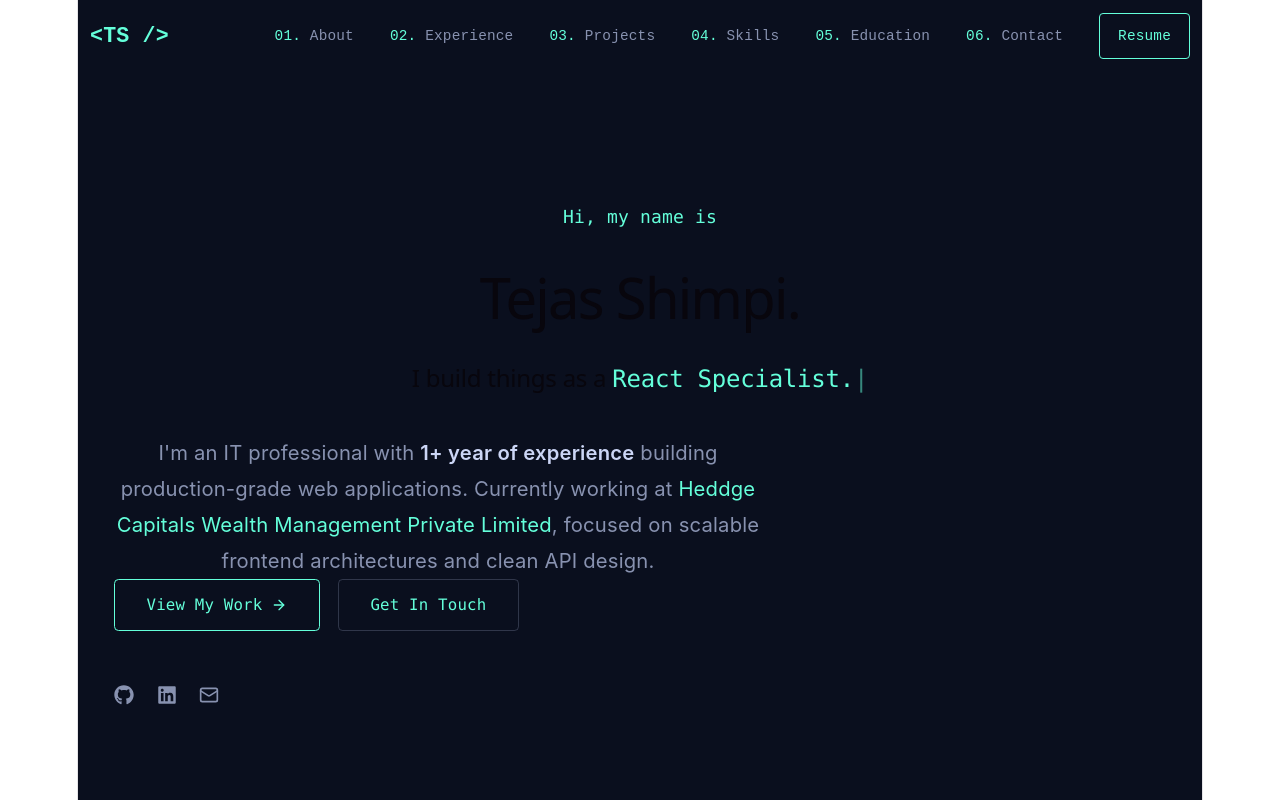
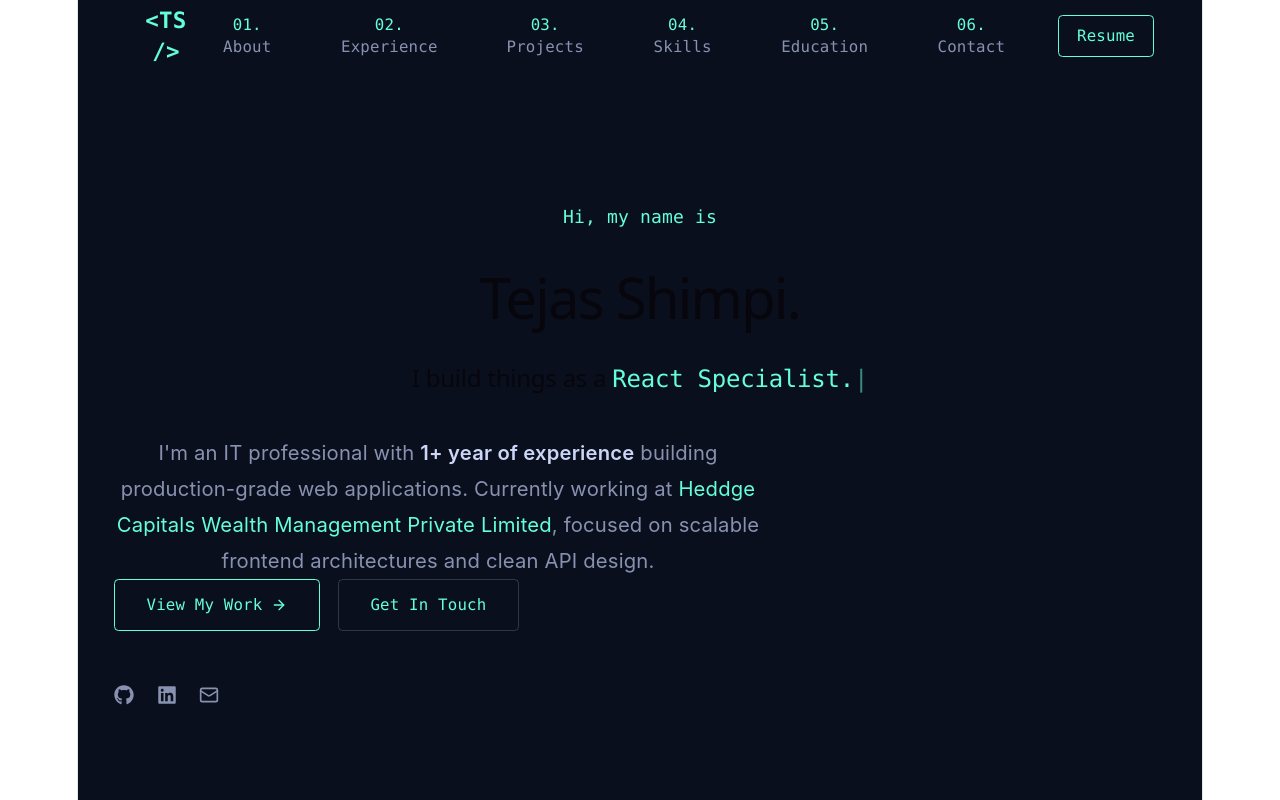
Before and after one commit to Tejas9420190282/new_Portfollio, a React (Vite) app: page / in a window 1280 px wide. Shown: the top 800 px of the page. Built offline with nearby package versions, Linux system fonts and the light colour scheme.

Commit message:
updates in Education.jsx and Navbar.jsx

```diff
--- a/src/components/Education.jsx
+++ b/src/components/Education.jsx
@@ -12,18 +12,18 @@ export default function Education() {
     <Section id="education" style={{ background: "#0a0f1e" }}>
       <SectionHeading number="05" title="Education" />
 
-      <div className="grid grid-cols-1 md:grid-cols-2 gap-8">
+      <div>
         {/* Education */}
         <div>
           <h3 className="flex items-center gap-2 mb-6 font-mono text-sm text-[#64ffda]">
             <GraduationCap size={16} />
             Degree
           </h3>
-
+          <div className="grid grid-cols-1 lg:grid-cols-2 gap-6">
             {EDUCATION.map((e, i) => (
               <div
                 key={i}
-              className="bg-[#112240] border border-[#64ffda1a] rounded-md p-6 hover:border-[#64ffda55] transition-colors duration-300"
+                className="bg-[#112240] border  border-[#64ffda1a] rounded-md p-6 hover:border-[#64ffda55] transition-colors duration-300"
               >
                 <h4 className="text-[#ccd6f6] text-base font-semibold font-sans mb-1">
                   {e.degree}
@@ -49,6 +49,8 @@ export default function Education() {
                 </div>
               </div>
             ))}
+          </div>
+        </div>
       </div>
 
       {/* Certifications */}
@@ -83,7 +85,6 @@ export default function Education() {
           </div>
         </div>
         */}
-      </div>
     </Section>
   );
 }
--- a/src/components/Navbar.jsx
+++ b/src/components/Navbar.jsx
@@ -1,10 +1,9 @@
 // Navbar.jsx
 
 import { useEffect, useState } from "react";
+import { Menu, X } from "lucide-react";
 import { NAV_LINKS } from "../data/navLinks";
-import { Menu, X } from "lucide-react";
 import scrollTo from "../utils/scrollTo";
-
 import resume from "../assets/TejasShimpi_Experiance_CV_Pune.pdf";
 
 export default function Navbar() {
@@ -13,123 +12,68 @@ export default function Navbar() {
 
   useEffect(() => {
     const handler = () => setScrolled(window.scrollY > 40);
+
     window.addEventListener("scroll", handler);
+
     return () => window.removeEventListener("scroll", handler);
   }, []);
 
   return (
     <header
-      style={{
-        position: "fixed",
-        top: 0,
-        left: 0,
-        right: 0,
-        zIndex: 50,
-        transition: "all 0.3s ease",
-        background: scrolled ? "rgba(10,15,30,0.92)" : "transparent",
-        backdropFilter: scrolled ? "blur(12px)" : "none",
-        borderBottom: scrolled ? "1px solid rgba(100,255,218,0.08)" : "none",
-        padding: "0 2rem",
-      }}
+      className={`fixed inset-x-0 top-0 z-50 transition-all duration-300
+      ${
+        scrolled
+          ? "bg-[#0a0f1e]/90 backdrop-blur-md border-b border-cyan-400/10"
+          : "bg-transparent"
+      }`}
     >
-      <nav
-        style={{
-          maxWidth: 1100,
-          margin: "0 auto",
-          height: 72,
-          display: "flex",
-          alignItems: "center",
-          justifyContent: "space-between",
-        }}
-      >
+      <nav className="max-w-[1100px] mx-auto h-[72px] flex items-center justify-between px-5 lg:px-8">
+        {/* Logo */}
         <button
           onClick={() => scrollTo("#hero")}
-          style={{
-            fontFamily: "'Fira Code',monospace",
-            color: "#64ffda",
-            fontSize: "1.2rem",
-            fontWeight: 600,
-            background: "none",
-            border: "none",
-            cursor: "pointer",
-          }}
+          className="font-mono text-[#64ffda] text-xl font-semibold cursor-pointer"
         >
           &lt;TS /&gt;
         </button>
 
-        {/* Desktop */}
+        {/* Desktop Menu */}
         <div className="hidden md:flex items-center gap-8">
           {NAV_LINKS.map((link, i) => (
             <button
               key={link.href}
               onClick={() => scrollTo(link.href)}
-              style={{
-                fontFamily: "'Fira Code',monospace",
-                fontSize: "0.8rem",
-                color: "#8892b0",
-                background: "none",
-                border: "none",
-                cursor: "pointer",
-                transition: "color 0.2s",
-              }}
-              onMouseEnter={(e) => (e.target.style.color = "#64ffda")}
-              onMouseLeave={(e) => (e.target.style.color = "#8892b0")}
+              className="font-mono text-sm text-[#8892b0] hover:text-[#64ffda] transition-colors duration-200"
             >
-              <span style={{ color: "#64ffda" }}>0{i + 1}. </span>
-              {link.label}
+              <span className="text-[#64ffda]">0{i + 1}.</span> {link.label}
             </button>
           ))}
 
           <a
             href={resume}
             download="Tejas_Shimpi_Resume.pdf"
-            style={{
-              fontFamily: "'Fira Code',monospace",
-              fontSize: "0.8rem",
-              color: "#64ffda",
-              border: "1px solid #64ffda",
-              padding: "0.5rem 1rem",
-              borderRadius: 4,
-              textDecoration: "none",
-              transition: "background 0.2s",
-            }}
-            onMouseEnter={(e) =>
-              (e.currentTarget.style.background = "rgba(100,255,218,0.08)")
-            }
-            onMouseLeave={(e) =>
-              (e.currentTarget.style.background = "transparent")
-            }
+            className="font-mono text-sm text-[#64ffda]
+            border border-[#64ffda]
+            rounded
+            px-4 py-2
+            hover:bg-[#64ffda]/10
+            transition-all duration-200"
           >
             Resume
           </a>
         </div>
 
-        {/* Mobile hamburger */}
+        {/* Mobile Menu Button */}
         <button
-          className="md:hidden"
+          className="md:hidden text-[#64ffda]"
           onClick={() => setOpen(!open)}
-          style={{
-            color: "#64ffda",
-            background: "none",
-            border: "none",
-            cursor: "pointer",
-          }}
         >
           {open ? <X size={24} /> : <Menu size={24} />}
         </button>
       </nav>
 
+      {/* Mobile Menu */}
       {open && (
-        <div
-          style={{
-            background: "#112240",
-            borderTop: "1px solid rgba(100,255,218,0.1)",
-            padding: "1.5rem 2rem",
-            display: "flex",
-            flexDirection: "column",
-            gap: "1.25rem",
-          }}
-        >
+        <div className="md:hidden bg-[#112240] border-t border-cyan-400/10 px-8 py-6 flex flex-col gap-5">
           {NAV_LINKS.map((link, i) => (
             <button
               key={link.href}
@@ -137,20 +81,24 @@ export default function Navbar() {
                 scrollTo(link.href);
                 setOpen(false);
               }}
-              style={{
-                fontFamily: "'Fira Code',monospace",
-                fontSize: "0.9rem",
-                color: "#ccd6f6",
-                background: "none",
-                border: "none",
-                cursor: "pointer",
-                textAlign: "left",
-              }}
+              className="text-left font-mono text-[#ccd6f6] hover:text-[#64ffda] transition-colors"
             >
-              <span style={{ color: "#64ffda" }}>0{i + 1}. </span>
-              {link.label}
+              <span className="text-[#64ffda]">0{i + 1}.</span> {link.label}
             </button>
           ))}
+
+          <a
+            href={resume}
+            download="Tejas_Shimpi_Resume.pdf"
+            className="w-fit font-mono text-sm text-[#64ffda]
+            border border-[#64ffda]
+            rounded
+            px-4 py-2
+            hover:bg-[#64ffda]/10
+            transition-all duration-200"
+          >
+            Resume
+          </a>
         </div>
       )}
     </header>
--- a/src/data/education.js
+++ b/src/data/education.js
@@ -10,4 +10,13 @@ export const EDUCATION = [
 
     ],
   },
+  {
+    degree: "BSc — Computer Science",
+    institution: "Pratibha College, Pune",
+    period: "2019 – 2022",
+    grade: "CGPA: 8.13 / 10",
+    highlights: [
+
+    ],
+  },
 ];
```
Lines whose indentation alone changed are shown as unchanged.
